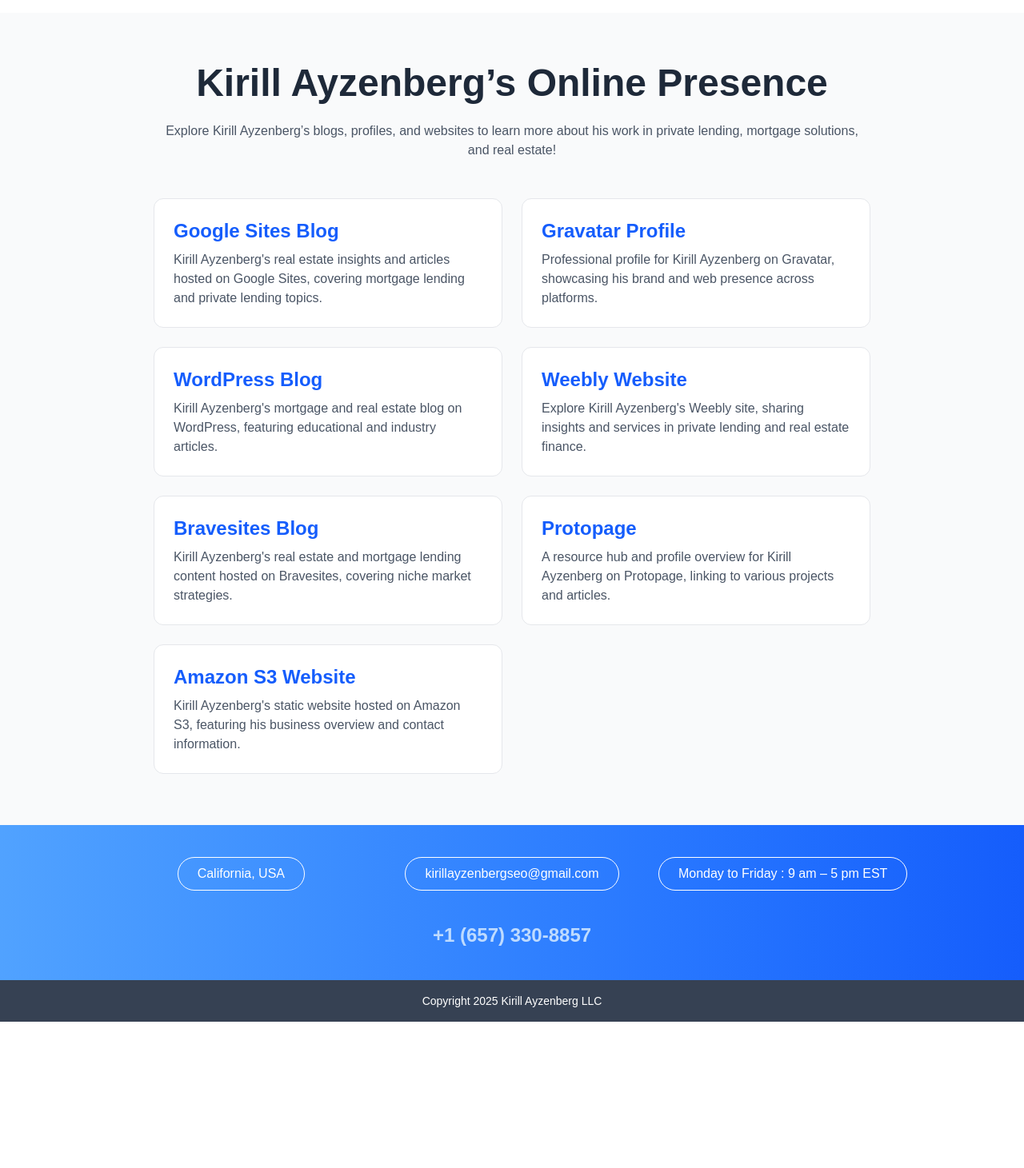
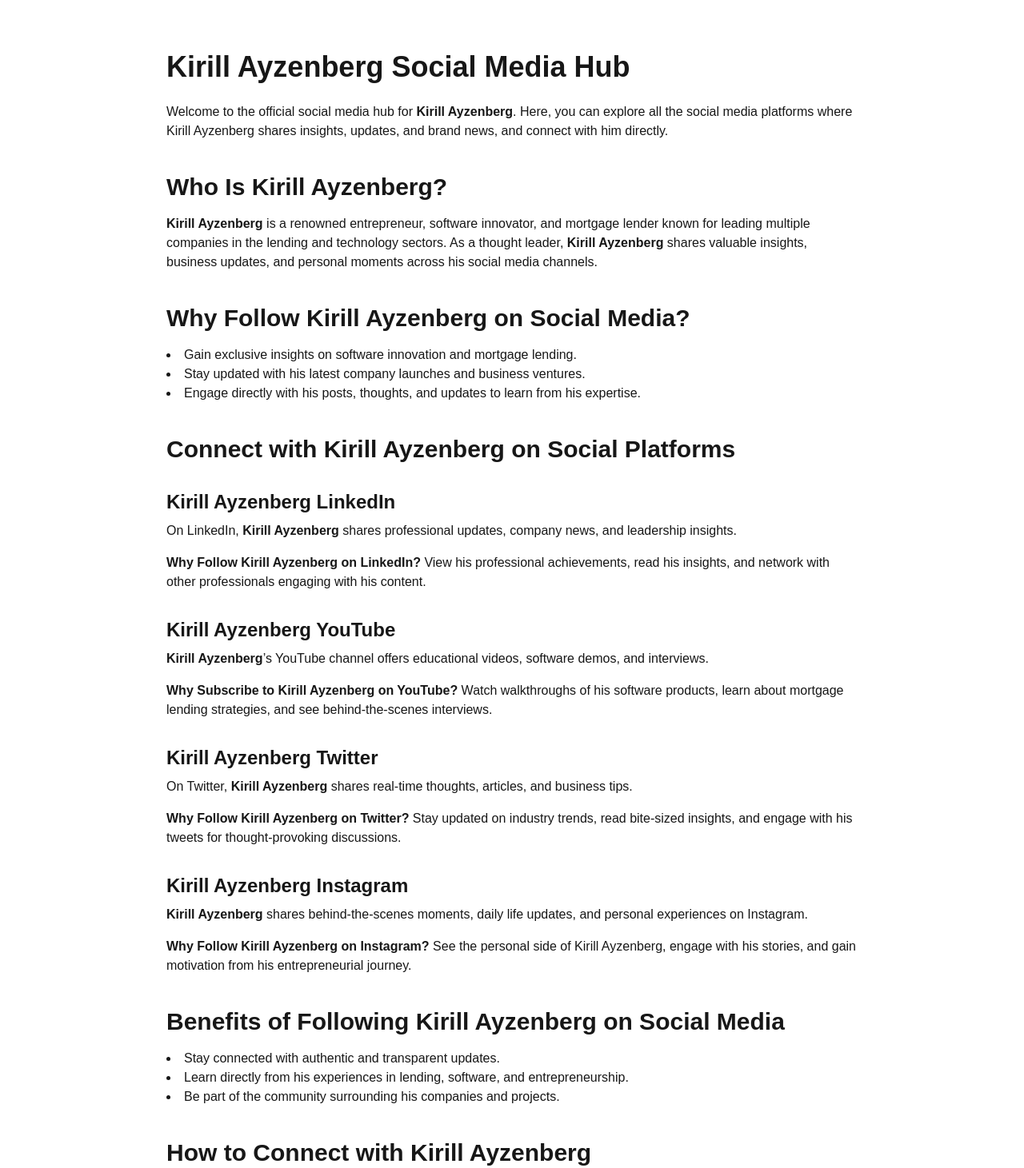
Before and after one commit to charleycode/kirillayzenberg, a Next.js app: page /resources in a window 1280 px wide. Shown: the part 52-1513 px from the top of the page at 80% size. Before the commit the page ends 1330 px from the top, so only its background shows below. Built offline with nearby package versions, Linux system fonts and the light colour scheme.

Commit message:
resources

```diff
--- /dev/null
+++ b/src/app/kirill-ayzenberg-social-media/page.tsx
@@ -0,0 +1,69 @@
+import Link from 'next/link';
+
+export default function Resources() {
+  const resources = [
+    {
+      title: "Google Sites Blog",
+      description: "Kirill Ayzenberg's real estate insights and articles hosted on Google Sites, covering mortgage lending and private lending topics.",
+      url: "https://sites.google.com/view/kirill-ayzenberg-real-estate/",
+    },
+    {
+      title: "Gravatar Profile",
+      description: "Professional profile for Kirill Ayzenberg on Gravatar, showcasing his brand and web presence across platforms.",
+      url: "https://gravatar.com/swaga5205887cb6",
+    },
+    {
+      title: "WordPress Blog",
+      description: "Kirill Ayzenberg's mortgage and real estate blog on WordPress, featuring educational and industry articles.",
+      url: "https://kirillayzenberg.wordpress.com",
+    },
+    {
+      title: "Weebly Website",
+      description: "Explore Kirill Ayzenberg's Weebly site, sharing insights and services in private lending and real estate finance.",
+      url: "https://kirillayzenberg.weebly.com/",
+    },
+    {
+      title: "Bravesites Blog",
+      description: "Kirill Ayzenberg's real estate and mortgage lending content hosted on Bravesites, covering niche market strategies.",
+      url: "https://kirillayzenberg.bravesites.com/",
+    },
+    {
+      title: "Protopage",
+      description: "A resource hub and profile overview for Kirill Ayzenberg on Protopage, linking to various projects and articles.",
+      url: "https://www.protopage.com/kirillayzenberg",
+    },
+    {
+      title: "Amazon S3 Website",
+      description: "Kirill Ayzenberg's static website hosted on Amazon S3, featuring his business overview and contact information.",
+      url: "https://s3.us-east-2.amazonaws.com/kirill-ayzenberg/index.html",
+    },
+  ];
+
+  return (
+    <main className="min-h-screen bg-gray-50 px-4 py-16">
+      <div className="max-w-4xl mx-auto">
+        <h1 className="text-4xl md:text-5xl font-extrabold text-center text-gray-800 mb-6">
+          Kirill Ayzenberg’s Online Presence
+        </h1>
+        <p className="text-center text-gray-600 mb-12">
+          Explore <a href="https://kirillazyenberg.com">Kirill</a> Ayzenberg’s blogs, profiles, and websites to learn more about his work in private lending, mortgage solutions, and real estate!
+        </p>
+
+        <div className="grid md:grid-cols-2 gap-6">
+          {resources.map((resource, index) => (
+            <Link
+              key={index}
+              href={resource.url}
+              target="_blank"
+              rel="noopener noreferrer"
+              className="block bg-white border border-gray-200 rounded-xl p-6 hover:shadow-lg transition"
+            >
+              <h2 className="text-2xl font-semibold text-blue-600 mb-2">{resource.title}</h2>
+              <p className="text-gray-600">{resource.description}</p>
+            </Link>
+          ))}
+        </div>
+      </div>
+    </main>
+  );
+}
--- a/src/app/resources/page.tsx
+++ b/src/app/resources/page.tsx
@@ -1,69 +1,122 @@
+// pages/social-media-hub.js
+
+import Head from 'next/head';
 import Link from 'next/link';
 
-export default function Resources() {
-  const resources = [
-    {
-      title: "Google Sites Blog",
-      description: "Kirill Ayzenberg's real estate insights and articles hosted on Google Sites, covering mortgage lending and private lending topics.",
-      url: "https://sites.google.com/view/kirill-ayzenberg-real-estate/",
-    },
-    {
-      title: "Gravatar Profile",
-      description: "Professional profile for Kirill Ayzenberg on Gravatar, showcasing his brand and web presence across platforms.",
-      url: "https://gravatar.com/swaga5205887cb6",
-    },
-    {
-      title: "WordPress Blog",
-      description: "Kirill Ayzenberg's mortgage and real estate blog on WordPress, featuring educational and industry articles.",
-      url: "https://kirillayzenberg.wordpress.com",
-    },
-    {
-      title: "Weebly Website",
-      description: "Explore Kirill Ayzenberg's Weebly site, sharing insights and services in private lending and real estate finance.",
-      url: "https://kirillayzenberg.weebly.com/",
-    },
-    {
-      title: "Bravesites Blog",
-      description: "Kirill Ayzenberg's real estate and mortgage lending content hosted on Bravesites, covering niche market strategies.",
-      url: "https://kirillayzenberg.bravesites.com/",
-    },
-    {
-      title: "Protopage",
-      description: "A resource hub and profile overview for Kirill Ayzenberg on Protopage, linking to various projects and articles.",
-      url: "https://www.protopage.com/kirillayzenberg",
-    },
-    {
-      title: "Amazon S3 Website",
-      description: "Kirill Ayzenberg's static website hosted on Amazon S3, featuring his business overview and contact information.",
-      url: "https://s3.us-east-2.amazonaws.com/kirill-ayzenberg/index.html",
-    },
-  ];
+export default function SocialMediaHub() {
+  return (
+    <>
+      <Head>
+        <title>Connect with Kirill Ayzenberg | Official Social Media Profiles</title>
+        <meta
+          name="description"
+          content="Explore all official social media profiles of Kirill Ayzenberg. Connect on LinkedIn, YouTube, Twitter, and Instagram to follow his latest updates, insights, and brand news."
+        />
+      </Head>
 
-  return (
-    <main className="min-h-screen bg-gray-50 px-4 py-16">
-      <div className="max-w-4xl mx-auto">
-        <h1 className="text-4xl md:text-5xl font-extrabold text-center text-gray-800 mb-6">
-          Kirill Ayzenberg’s Online Presence
-        </h1>
-        <p className="text-center text-gray-600 mb-12">
-          Explore <a href="https://kirillazyenberg.com">Kirill</a> Ayzenberg’s blogs, profiles, and websites to learn more about his work in private lending, mortgage solutions, and real estate!
+      <main className="max-w-4xl mx-auto px-4 py-12">
+        <h1 className="text-4xl font-bold mb-6">Kirill Ayzenberg Social Media Hub</h1>
+
+        <p className="mb-8">
+          Welcome to the official social media hub for <strong>Kirill Ayzenberg</strong>. Here, you can explore all the social media platforms where Kirill Ayzenberg shares insights, updates, and brand news, and connect with him directly.
         </p>
 
-        <div className="grid md:grid-cols-2 gap-6">
-          {resources.map((resource, index) => (
-            <Link
-              key={index}
-              href={resource.url}
-              target="_blank"
-              rel="noopener noreferrer"
-              className="block bg-white border border-gray-200 rounded-xl p-6 hover:shadow-lg transition"
-            >
-              <h2 className="text-2xl font-semibold text-blue-600 mb-2">{resource.title}</h2>
-              <p className="text-gray-600">{resource.description}</p>
-            </Link>
-          ))}
-        </div>
-      </div>
-    </main>
+        <h2 className="text-3xl font-semibold mt-10 mb-4">Who Is Kirill Ayzenberg?</h2>
+        <p className="mb-8">
+          <strong>Kirill Ayzenberg</strong> is a renowned entrepreneur, software innovator, and mortgage lender known for leading multiple companies in the lending and technology sectors. As a thought leader, <strong>Kirill Ayzenberg</strong> shares valuable insights, business updates, and personal moments across his social media channels.
+        </p>
+
+        <h2 className="text-3xl font-semibold mt-10 mb-4">Why Follow Kirill Ayzenberg on Social Media?</h2>
+        <ul className="list-disc list-inside mb-8">
+          <li>Gain exclusive insights on software innovation and mortgage lending.</li>
+          <li>Stay updated with his latest company launches and business ventures.</li>
+          <li>Engage directly with his posts, thoughts, and updates to learn from his expertise.</li>
+        </ul>
+
+        <h2 className="text-3xl font-semibold mt-10 mb-4">
+          <Link href="/kirill-ayzenberg-social-media">
+            <span className="hover:underline">
+              Connect with Kirill Ayzenberg on Social Platforms
+            </span>
+          </Link>
+        </h2>
+
+        {/* LinkedIn */}
+        <h3 className="text-2xl font-bold mt-8 mb-2">Kirill Ayzenberg LinkedIn</h3>
+        <p className="mb-4">
+          On LinkedIn, <strong>Kirill Ayzenberg</strong> shares professional updates, company news, and leadership insights.
+        </p>
+        <p className="mb-8">
+          <strong>Why Follow Kirill Ayzenberg on LinkedIn?</strong> View his professional achievements, read his insights, and network with other professionals engaging with his content.
+        </p>
+
+        {/* YouTube */}
+        <h3 className="text-2xl font-bold mt-8 mb-2">Kirill Ayzenberg YouTube</h3>
+        <p className="mb-4">
+          <strong>Kirill Ayzenberg</strong>’s YouTube channel offers educational videos, software demos, and interviews.
+        </p>
+        <p className="mb-8">
+          <strong>Why Subscribe to Kirill Ayzenberg on YouTube?</strong> Watch walkthroughs of his software products, learn about mortgage lending strategies, and see behind-the-scenes interviews.
+        </p>
+
+        {/* Twitter */}
+        <h3 className="text-2xl font-bold mt-8 mb-2">Kirill Ayzenberg Twitter</h3>
+        <p className="mb-4">
+          On Twitter, <strong>Kirill Ayzenberg</strong> shares real-time thoughts, articles, and business tips.
+        </p>
+        <p className="mb-8">
+          <strong>Why Follow Kirill Ayzenberg on Twitter?</strong> Stay updated on industry trends, read bite-sized insights, and engage with his tweets for thought-provoking discussions.
+        </p>
+
+        {/* Instagram */}
+        <h3 className="text-2xl font-bold mt-8 mb-2">Kirill Ayzenberg Instagram</h3>
+        <p className="mb-4">
+          <strong>Kirill Ayzenberg</strong> shares behind-the-scenes moments, daily life updates, and personal experiences on Instagram.
+        </p>
+        <p className="mb-8">
+          <strong>Why Follow Kirill Ayzenberg on Instagram?</strong> See the personal side of Kirill Ayzenberg, engage with his stories, and gain motivation from his entrepreneurial journey.
+        </p>
+
+        <h2 className="text-3xl font-semibold mt-10 mb-4">Benefits of Following Kirill Ayzenberg on Social Media</h2>
+        <ul className="list-disc list-inside mb-8">
+          <li>Stay connected with authentic and transparent updates.</li>
+          <li>Learn directly from his experiences in lending, software, and entrepreneurship.</li>
+          <li>Be part of the community surrounding his companies and projects.</li>
+        </ul>
+
+        <h2 className="text-3xl font-semibold mt-10 mb-4">How to Connect with Kirill Ayzenberg</h2>
+        <h3 className="text-2xl font-bold mt-4 mb-2">Steps to Follow Kirill Ayzenberg</h3>
+        <ol className="list-decimal list-inside mb-8">
+          <li>Visit each platform linked above.</li>
+          <li>Click “Follow,” “Connect,” or “Subscribe.”</li>
+          <li>Engage with posts, comment on updates, and share his content to expand your professional network.</li>
+        </ol>
+
+        <h2 className="text-3xl font-semibold mt-10 mb-4">Contact Kirill Ayzenberg Directly</h2>
+        <p className="mb-8">
+          For collaborations or business opportunities, contact <strong>Kirill Ayzenberg</strong> at:
+        </p>
+        <p className="mb-12">
+          <strong>Email:</strong> kirillayzenberg@company.com<br />
+          <strong>Phone:</strong> +1 (657) 330-8857
+        </p>
+
+        <h2 className="text-3xl font-semibold mt-10 mb-4">Explore More About Kirill Ayzenberg</h2>
+        <h3 className="text-2xl font-bold mt-4 mb-2">Learn About Kirill Ayzenberg Mortgage Lending Companies</h3>
+        <p className="mb-4">
+          Visit the mortgage lender hub page to see how <strong>Kirill Ayzenberg</strong> manages lending companies offering DSCR loans, renovation loans, rental loans, and new construction loans.
+        </p>
+
+        <h3 className="text-2xl font-bold mt-4 mb-2">Learn About Kirill Ayzenberg Software Companies</h3>
+        <p className="mb-8">
+          Explore the software hub page to understand the innovative software companies led by <strong>Kirill Ayzenberg</strong> for private lenders, real estate professionals, and REIT managers.
+        </p>
+
+        <h2 className="text-3xl font-semibold mt-10 mb-4">Your Connection with Kirill Ayzenberg Starts Here</h2>
+        <p>
+          Follow <strong>Kirill Ayzenberg</strong> today to access authentic insights, software updates, mortgage lending knowledge, and entrepreneurial motivation. Stay connected to grow your business, knowledge, and network.
+        </p>
+      </main>
+    </>
   );
 }
```
